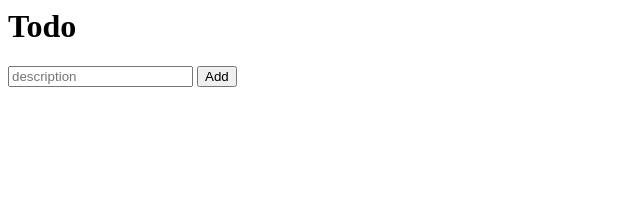
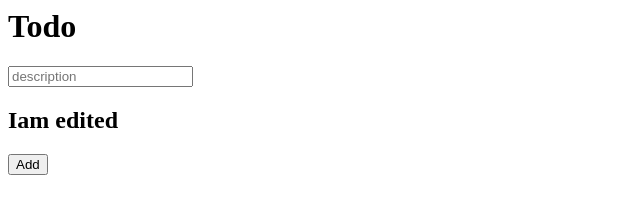
Before and after one commit to RahulKudva/ThirdSemDemo, a plain HTML site: page index.html in a window 1280 px wide. Shown: the whole page, without its empty margins (0-640 px from the left). Drawn offline with Linux system fonts and the light colour scheme.

Commit message:
added new feautures

```diff
--- a/index.html
+++ b/index.html
@@ -4,6 +4,7 @@
 <body>
 <h1>Todo</h1>
 <input type="text" placeholder="description">
+<h2>Iam edited</h2>
 <button onclick="add">Add</button>
 </body>
 <html>
```
